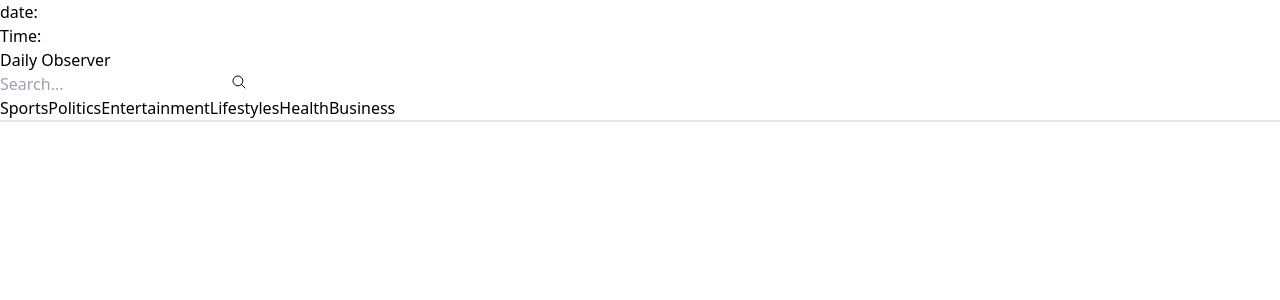
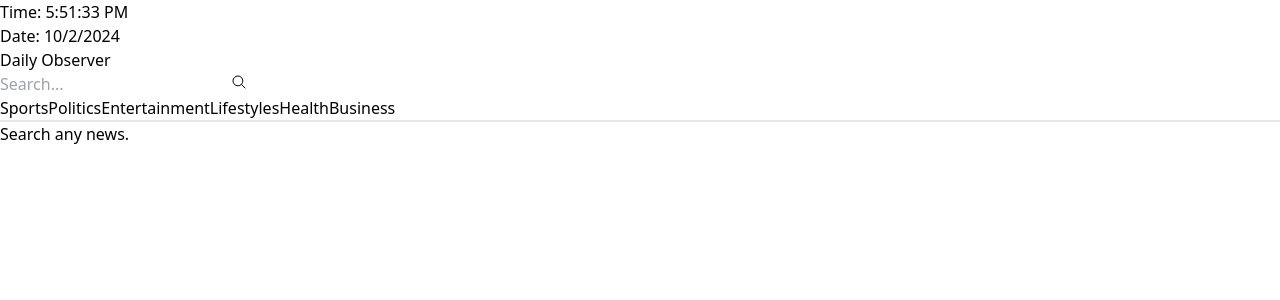
Before and after one commit to raj-hawlader/Daily-Observer-newsAPI, a React (Vite) app: page / in a window 1280 px wide. Shown: the top 300 px of the page. Built offline with nearby package versions, Linux system fonts and the light colour scheme.

Commit message:
News card fixed

```diff
--- a/src/components/Card.jsx
+++ b/src/components/Card.jsx
@@ -1,11 +1,23 @@
 import React from 'react'
 
 const Card = ({data}) => {
-  console.log(data)
-
+    console.log(data)
   return (
-    <div className='w-[15rem] h-[19rem] mx-4 my-2 border-blue-200 bg-blue-500'>
-
+    <div className='flex flex-wrap justify-start'>
+        {data.map((curItem,index)=>(
+            <div key={index} className='w-[15rem] h-[22rem] m-[.93rem] bg-slate-200 rounded-lg shadow-xl'>
+                {curItem.urlToImage ? (<img src={curItem.urlToImage} alt={curItem.urlToImage} className="w-full h-[8rem] object-cover"/>):
+                ( <div className='w-full h-[8rem] bg-gray-300 flex items-center justify-center'>
+                    <p>No image available.</p>
+                </div> )}
+                <div className='p-2'>
+                    <h3 className="font-bold text-lg mb-1">{`${curItem.title.slice(0,80)}`}</h3>
+                    <p className='text-sm mb-2'>{curItem.description ? `${curItem.description.slice(0, 80)}...`
+                    : ( <p>No description available.</p> )}</p>
+                    <a href={curItem.url} target="_blank" className='text-blue-600 underline'>Read more...</a>
+                </div>
+            </div>
+        ))}
     </div>
   )
 }
--- a/src/components/Newsapp.jsx
+++ b/src/components/Newsapp.jsx
@@ -1,63 +1,82 @@
-import React, { useState } from 'react'
+import React, { useState, useEffect } from 'react';
 import { IoSearchOutline } from "react-icons/io5";
 import Card from './Card';
 import { FiDivideCircle } from 'react-icons/fi';
 
 const Newsapp = () => {
 
-    const [search, setsearch] = useState("Bangladesh");
-    const [newsData, setnewsData] = useState(null);
+    const [search, setSearch] = useState("Bangladesh");
+    const [newsData, setNewsData] = useState(null);
+    const [currentTime, setCurrentTime] = useState(new Date());
 
     const API_key = "4f5540126cbb4761aa2ad206554234dd";
 
-    const getData = async() => {
+    const getData = async () => {
         const response = await fetch(`https://newsapi.org/v2/everything?q=${search}&apiKey=${API_key}`);
         const jsonData = await response.json();
         console.log(jsonData.articles);
-        setnewsData(jsonData.articles);
-    }
+        setNewsData(jsonData.articles);
+    };
+    const handleInput = (e) => {
+        setSearch(e.target.value);
+    };
 
-    const handleInput = (e) =>{
-        console.log(e.target.value);
-        setsearch(e.target.value);
-    }
+    useEffect(() => {
+        const timer = setInterval(() => setCurrentTime(new Date()), 60000);
+        return () => clearInterval(timer);
+    }, []);
 
     return (
         <div>
             <nav className='relative w-full top-0'>
-            <div className='flex justify-between mx-11 my-5 '>
-                <h2 className=' mt-4 mb-3'>
-                    date:
+                <div className='flex justify-between mx-11 my-5'>
+
+                    <h2 className='mt-4 mb-3'>
+                        {`Time: ${currentTime.toLocaleTimeString()}`}
                         <br />
-                    Time:
+                        {`Date: ${currentTime.toLocaleDateString()}`}
+
                     </h2>
                     <h1 className='font-mono text-5xl mt-4 mb-3'>Daily Observer</h1>
-                <div className='px-3  mt-4 mb-3'>
-                    <input onChange={handleInput}  type="text" placeholder="Search..."className='border border-blue-400 px-2 py-1 rounded-xl shadow-sm focus:outline-none focus:ring-2 focus:ring-blue-300' />
-                    <button onClick={getData} type="submit" className='absolute px-3 py-1'> <IoSearchOutline className='size-6'/> </button>
+                    <div className='flex items-center mt-4 mb-3'>
+
+                        <input
+                            onChange={handleInput}
+                            type="text"
+                            placeholder="Search..."
+                            className='border border-blue-400 px-2 py-1 rounded-xl shadow-sm focus:outline-none focus:ring-2 focus:ring-blue-300'
+                        />
+
+                        <button onClick={getData} type="submit" className='ml-2 px-3 py-1 bg-blue-500 text-white rounded-lg'>
+                            <IoSearchOutline className='size-6' />
+                        </button>
                     </div>
                 </div>
+
                 <div>
+
                     <ul className='flex items-center justify-evenly p-3'>
-                    <a href="" className='border border-blue-400 px-3 py-1 rounded-[19px] shadow-sm focus:outline-none focus:ring-2 focus:ring-blue-500 hover:bg-blue-300'>Sports</a>
-                    <a href="" className='border border-blue-400 px-3 py-1 rounded-[19px] shadow-sm focus:outline-none focus:ring-2 focus:ring-blue-500 hover:bg-blue-300'>Politics</a>
-                    <a href="" className='border border-blue-400 px-3 py-1 rounded-[19px] shadow-sm focus:outline-none focus:ring-2 focus:ring-blue-500 hover:bg-blue-300'>Entertainment</a>
-                    <a href="" className='border border-blue-400 px-3 py-1 rounded-[19px] shadow-sm focus:outline-none focus:ring-2 focus:ring-blue-500 hover:bg-blue-300'>Lifestyles</a>
-                    <a href="" className='border border-blue-400 px-3 py-1 rounded-[19px] shadow-sm focus:outline-none focus:ring-2 focus:ring-blue-500 hover:bg-blue-300'>Health</a>
-                    <a href="" className='border border-blue-400 px-3 py-1 rounded-[19px] shadow-sm focus:outline-none focus:ring-2 focus:ring-blue-500 hover:bg-blue-300'>Business</a>
+                        <a href="#sports" className='border border-blue-400 px-3 py-1 rounded-[19px] shadow-sm focus:outline-none focus:ring-2 focus:ring-blue-500 hover:bg-blue-300'>Sports</a>
+                        <a href="#politics" className='border border-blue-400 px-3 py-1 rounded-[19px] shadow-sm focus:outline-none focus:ring-2 focus:ring-blue-500 hover:bg-blue-300'>Politics</a>
+                        <a href="#entertainment" className='border border-blue-400 px-3 py-1 rounded-[19px] shadow-sm focus:outline-none focus:ring-2 focus:ring-blue-500 hover:bg-blue-300'>Entertainment</a>
+                        <a href="#lifestyles" className='border border-blue-400 px-3 py-1 rounded-[19px] shadow-sm focus:outline-none focus:ring-2 focus:ring-blue-500 hover:bg-blue-300'>Lifestyles</a>
+                        <a href="#health" className='border border-blue-400 px-3 py-1 rounded-[19px] shadow-sm focus:outline-none focus:ring-2 focus:ring-blue-500 hover:bg-blue-300'>Health</a>
+                        <a href="#business" className='border border-blue-400 px-3 py-1 rounded-[19px] shadow-sm focus:outline-none focus:ring-2 focus:ring-blue-500 hover:bg-blue-300'>Business</a>
                     </ul>
                 </div>
+
                 <div className='mx-10 my-4'>
                     <hr />
                     <hr />
                 </div>
+
                 <div className='flex'>
-                <Card data={newsData}/>
-                <Card/>
+
+                    {newsData ? <Card data={newsData} /> : <p>Search any news.</p>}
                 </div>
             </nav>
         </div>
-  )
-}
+    );
+};
 
-export default Newsapp
+export default Newsapp;
```
Lines whose indentation alone changed are shown as unchanged.
